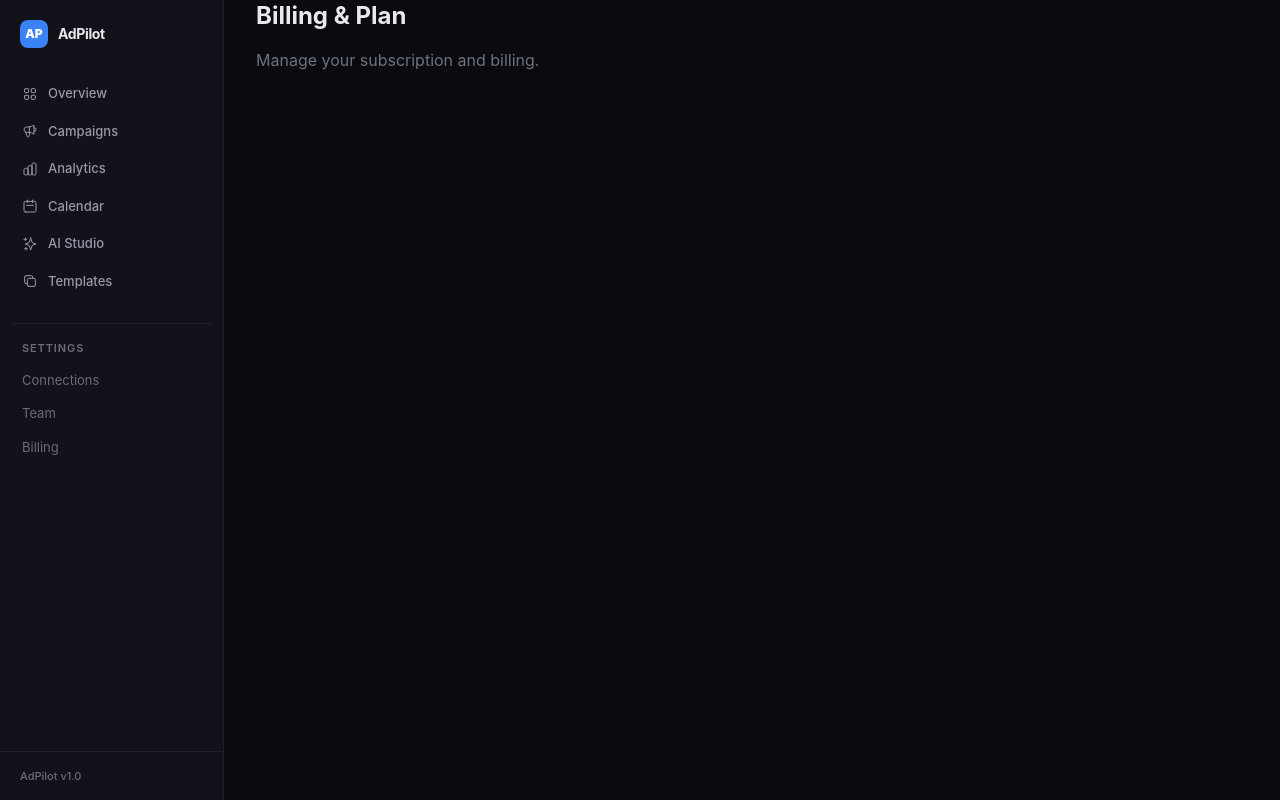
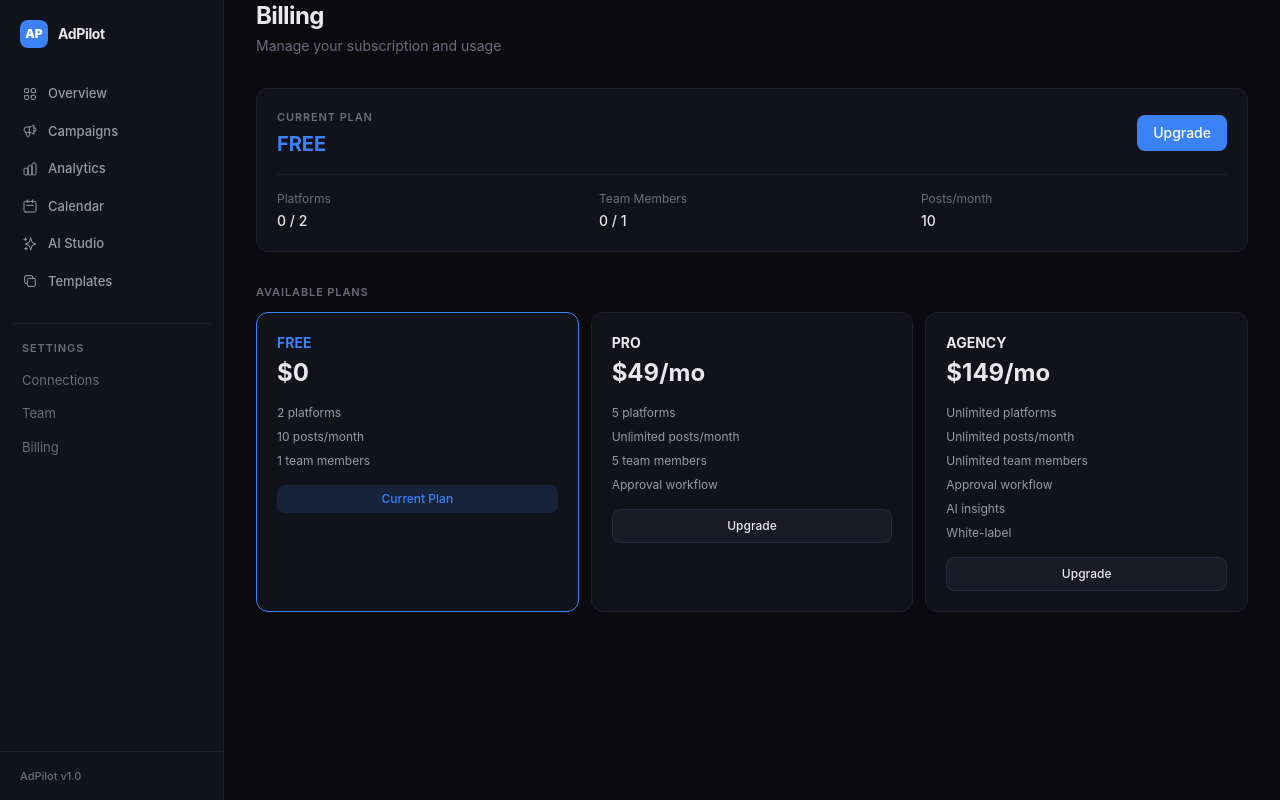
Before and after one commit to HallyAus/aimarketing, a Next.js app in the folder apps/web/: page /settings/billing in a window 1280 px wide. Built offline with nearby package versions, Linux system fonts and the light colour scheme; no server answers; the database is empty.

Commit message:
feat: implement team members list and billing page with plan comparison

```diff
--- a/apps/web/src/app/(dashboard)/settings/billing/page.tsx
+++ b/apps/web/src/app/(dashboard)/settings/billing/page.tsx
@@ -1,8 +1,83 @@
-export default function BillingPage() {
+import { prisma } from "@adpilot/db";
+import { getOrgId } from "@/lib/get-org";
+import { PLAN_LIMITS } from "@adpilot/shared";
+
+export default async function BillingPage() {
+  const orgId = await getOrgId();
+  const org = await prisma.organization.findFirst({ where: { id: orgId } });
+  const plan = org?.plan ?? "FREE";
+  const limits = PLAN_LIMITS[plan as keyof typeof PLAN_LIMITS];
+
+  const connectionCount = await prisma.platformConnection.count({ where: { orgId } });
+  const memberCount = await prisma.membership.count({ where: { orgId } });
+
   return (
     <div>
-      <h1 className="text-2xl font-bold mb-4">Billing & Plan</h1>
-      <p className="text-gray-500">Manage your subscription and billing.</p>
+      <h1 className="text-2xl font-bold tracking-tight mb-1" style={{ color: "var(--text-primary)" }}>Billing</h1>
+      <p className="text-sm mb-8" style={{ color: "var(--text-tertiary)" }}>Manage your subscription and usage</p>
+
+      {/* Current plan */}
+      <div className="card mb-8">
+        <div className="flex items-center justify-between mb-4">
+          <div>
+            <div className="section-label mb-1">Current Plan</div>
+            <div className="text-xl font-bold" style={{ color: "var(--accent-blue)" }}>{plan}</div>
+          </div>
+          {plan === "FREE" && <a href="/api/billing/checkout" className="btn-primary">Upgrade</a>}
+        </div>
+
+        <div className="grid grid-cols-3 gap-4 pt-4" style={{ borderTop: "1px solid var(--border-secondary)" }}>
+          <div>
+            <div className="text-xs mb-1" style={{ color: "var(--text-tertiary)" }}>Platforms</div>
+            <div className="text-sm font-medium" style={{ color: "var(--text-primary)" }}>
+              {connectionCount} / {limits.maxPlatformConnections === Infinity ? "Unlimited" : limits.maxPlatformConnections}
+            </div>
+          </div>
+          <div>
+            <div className="text-xs mb-1" style={{ color: "var(--text-tertiary)" }}>Team Members</div>
+            <div className="text-sm font-medium" style={{ color: "var(--text-primary)" }}>
+              {memberCount} / {limits.maxTeamMembers === Infinity ? "Unlimited" : limits.maxTeamMembers}
+            </div>
+          </div>
+          <div>
+            <div className="text-xs mb-1" style={{ color: "var(--text-tertiary)" }}>Posts/month</div>
+            <div className="text-sm font-medium" style={{ color: "var(--text-primary)" }}>
+              {limits.maxPostsPerMonth === Infinity ? "Unlimited" : limits.maxPostsPerMonth}
+            </div>
+          </div>
+        </div>
+      </div>
+
+      {/* Plan comparison */}
+      <div className="section-label mb-3">Available Plans</div>
+      <div className="grid grid-cols-1 md:grid-cols-3 gap-3">
+        {(["FREE", "PRO", "AGENCY"] as const).map((p) => {
+          const l = PLAN_LIMITS[p];
+          const isCurrent = p === plan;
+          const prices: Record<string, string> = { FREE: "$0", PRO: "$49/mo", AGENCY: "$149/mo" };
+          return (
+            <div key={p} className="card" style={isCurrent ? { borderColor: "var(--accent-blue)" } : {}}>
+              <div className="text-sm font-bold mb-1" style={{ color: isCurrent ? "var(--accent-blue)" : "var(--text-primary)" }}>{p}</div>
+              <div className="text-2xl font-bold mb-4" style={{ color: "var(--text-primary)" }}>{prices[p]}</div>
+              <div className="space-y-2 text-xs" style={{ color: "var(--text-secondary)" }}>
+                <div>{l.maxPlatformConnections === Infinity ? "Unlimited" : l.maxPlatformConnections} platforms</div>
+                <div>{l.maxPostsPerMonth === Infinity ? "Unlimited" : l.maxPostsPerMonth} posts/month</div>
+                <div>{l.maxTeamMembers === Infinity ? "Unlimited" : l.maxTeamMembers} team members</div>
+                {l.hasApprovalWorkflow && <div>Approval workflow</div>}
+                {l.hasAiInsights && <div>AI insights</div>}
+                {l.hasWhiteLabel && <div>White-label</div>}
+              </div>
+              {isCurrent ? (
+                <div className="mt-4 text-xs font-medium text-center py-1.5 rounded-lg" style={{ background: "var(--accent-blue-muted)", color: "var(--accent-blue)" }}>Current Plan</div>
+              ) : (
+                <button className="btn-secondary w-full mt-4 text-xs">
+                  {p === "FREE" ? "Downgrade" : "Upgrade"}
+                </button>
+              )}
+            </div>
+          );
+        })}
+      </div>
     </div>
   );
 }
--- a/apps/web/src/app/(dashboard)/settings/team/page.tsx
+++ b/apps/web/src/app/(dashboard)/settings/team/page.tsx
@@ -1,8 +1,65 @@
-export default function TeamPage() {
+import { prisma } from "@adpilot/db";
+import { getOrgId } from "@/lib/get-org";
+
+export default async function TeamPage() {
+  const orgId = await getOrgId();
+
+  const members = await prisma.membership.findMany({
+    where: { orgId },
+    include: { user: { select: { id: true, name: true, email: true } } },
+    orderBy: { createdAt: "asc" },
+  });
+
+  const pendingInvites = await prisma.invitation.findMany({
+    where: { orgId, acceptedAt: null, expiresAt: { gt: new Date() } },
+    orderBy: { createdAt: "desc" },
+  });
+
   return (
     <div>
-      <h1 className="text-2xl font-bold mb-4">Team Management</h1>
-      <p className="text-gray-500">Manage team members and invitations.</p>
+      <div className="flex items-center justify-between mb-6">
+        <div>
+          <h1 className="text-2xl font-bold tracking-tight" style={{ color: "var(--text-primary)" }}>Team</h1>
+          <p className="text-sm mt-1" style={{ color: "var(--text-tertiary)" }}>{members.length} member{members.length !== 1 ? "s" : ""}</p>
+        </div>
+      </div>
+
+      <div className="section-label mb-3">Members</div>
+      <div className="space-y-1 mb-8">
+        {members.map((m) => (
+          <div key={m.id} className="table-row flex items-center justify-between px-4 py-3 rounded-lg">
+            <div className="flex items-center gap-3">
+              <div className="w-8 h-8 rounded-full flex items-center justify-center text-xs font-bold" style={{ background: "var(--accent-blue-muted)", color: "var(--accent-blue)" }}>
+                {(m.user.name?.[0] ?? m.user.email[0] ?? "?").toUpperCase()}
+              </div>
+              <div>
+                <div className="text-sm font-medium" style={{ color: "var(--text-primary)" }}>{m.user.name ?? m.user.email}</div>
+                <div className="text-xs" style={{ color: "var(--text-tertiary)" }}>{m.user.email}</div>
+              </div>
+            </div>
+            <span className={`badge ${m.role === "OWNER" ? "badge-info" : m.role === "ADMIN" ? "badge-purple" : "badge-neutral"}`}>
+              {m.role}
+            </span>
+          </div>
+        ))}
+      </div>
+
+      {pendingInvites.length > 0 && (
+        <>
+          <div className="section-label mb-3">Pending Invitations</div>
+          <div className="space-y-1">
+            {pendingInvites.map((inv) => (
+              <div key={inv.id} className="table-row flex items-center justify-between px-4 py-3 rounded-lg">
+                <div className="text-sm" style={{ color: "var(--text-secondary)" }}>{inv.email}</div>
+                <div className="flex items-center gap-2">
+                  <span className="badge badge-warning">{inv.role}</span>
+                  <span className="text-xs" style={{ color: "var(--text-tertiary)" }}>Expires {inv.expiresAt.toLocaleDateString()}</span>
+                </div>
+              </div>
+            ))}
+          </div>
+        </>
+      )}
     </div>
   );
 }
```
